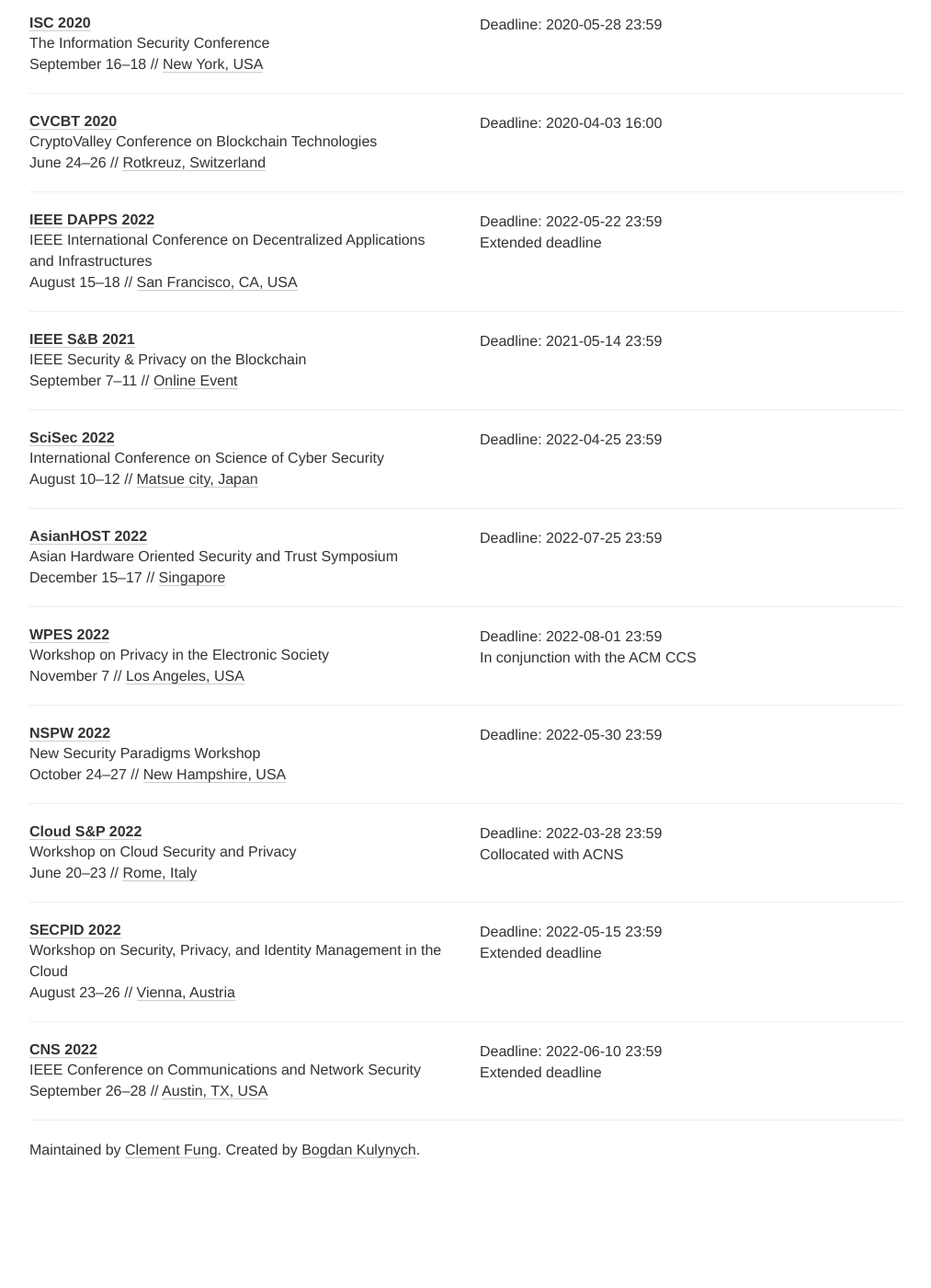
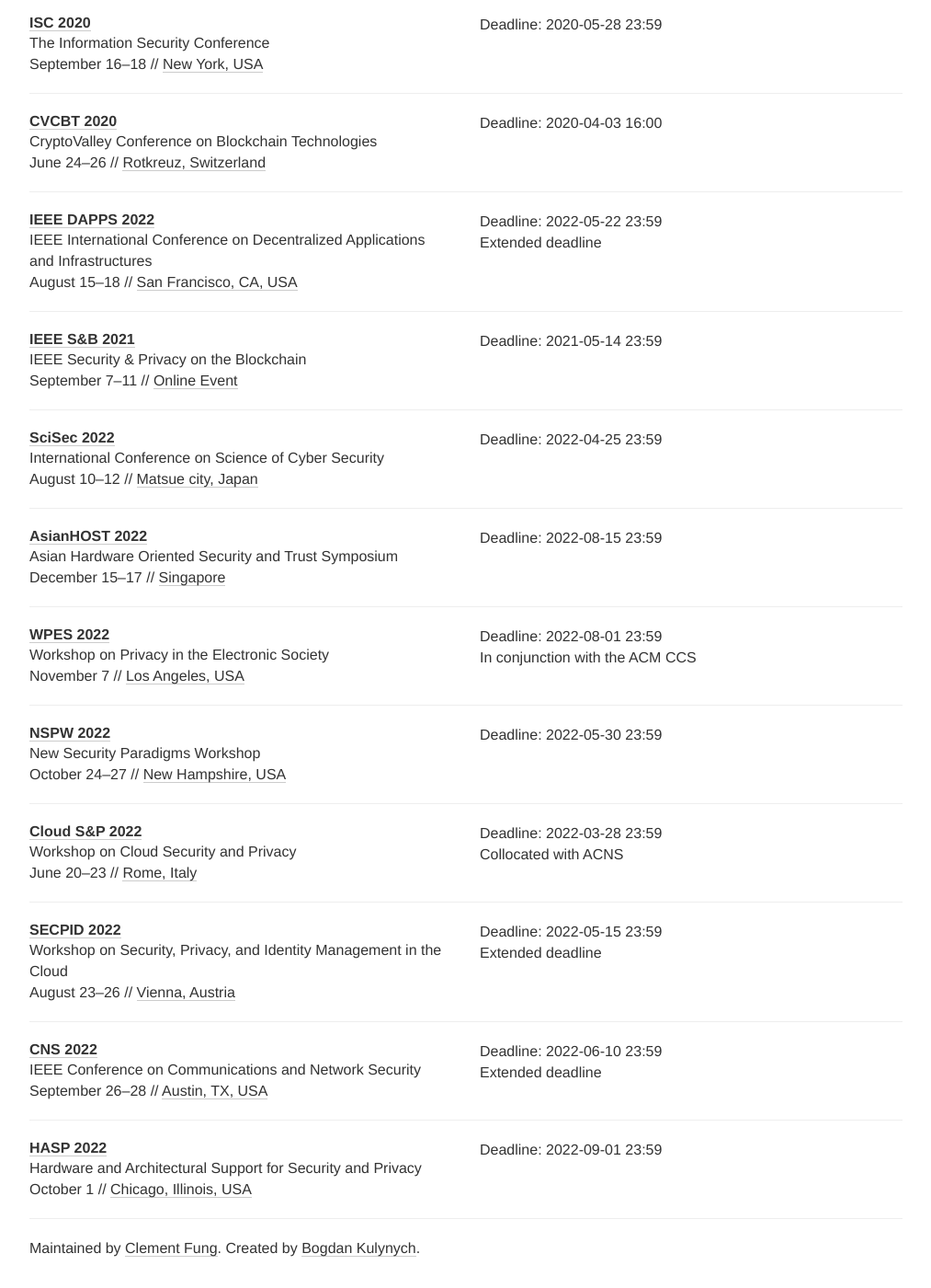
Before and after one commit to sec-deadlines/sec-deadlines.github.io, a Jekyll site: the page built from index.html, in a window 1280 px wide and 1400 px high, scrolled down 6382 px. Shown: the whole window at 92% size, without its empty margins (133-1146 px from the left). Built offline with Jekyll 4.4.1, drawn with Linux system fonts in a browser that asks for light colours; nearby versions of some CDN libraries; comment, search, counter and statistics services are not loaded; before the commit the page ends 7675 px from its top, so only the background shows below that.

Commit message:
Add HASP '22 and Modify AsianHOST '22 date

```diff
--- a/_data/conferences.yml
+++ b/_data/conferences.yml
@@ -428,7 +428,7 @@
   description: Asian Hardware Oriented Security and Trust Symposium
   year: 2022
   link: http://asianhost.org/2022
-  deadline: ["2022-07-25 23:59"]
+  deadline: ["2022-08-15 23:59"]
   date: December 15-17
   timezone: Asia/Shanghai
   place: Singapore
@@ -486,3 +486,13 @@
   date: September 26-28
   place: Austin, TX, USA
   tags: [SEC, PRIV, CONF]
+
+- name: HASP
+  description: Hardware and Architectural Support for Security and Privacy
+  year: 2022
+  link: https://haspworkshop.org/2022/
+  deadline: ["2022-09-01 23:59"]
+  date: October 1
+  timezone: Etc/UTC
+  place: Chicago, Illinois, USA
+  tags: [SEC, PRIV, SHOP]
```
